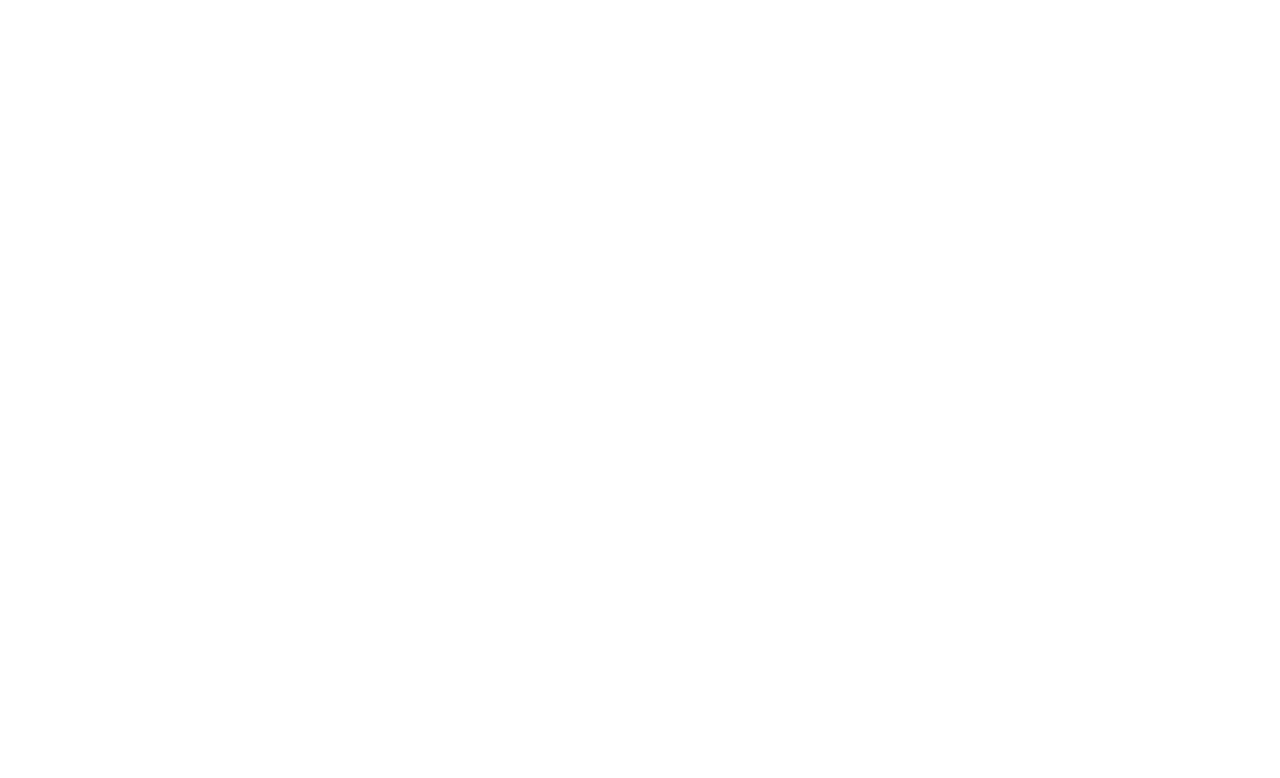
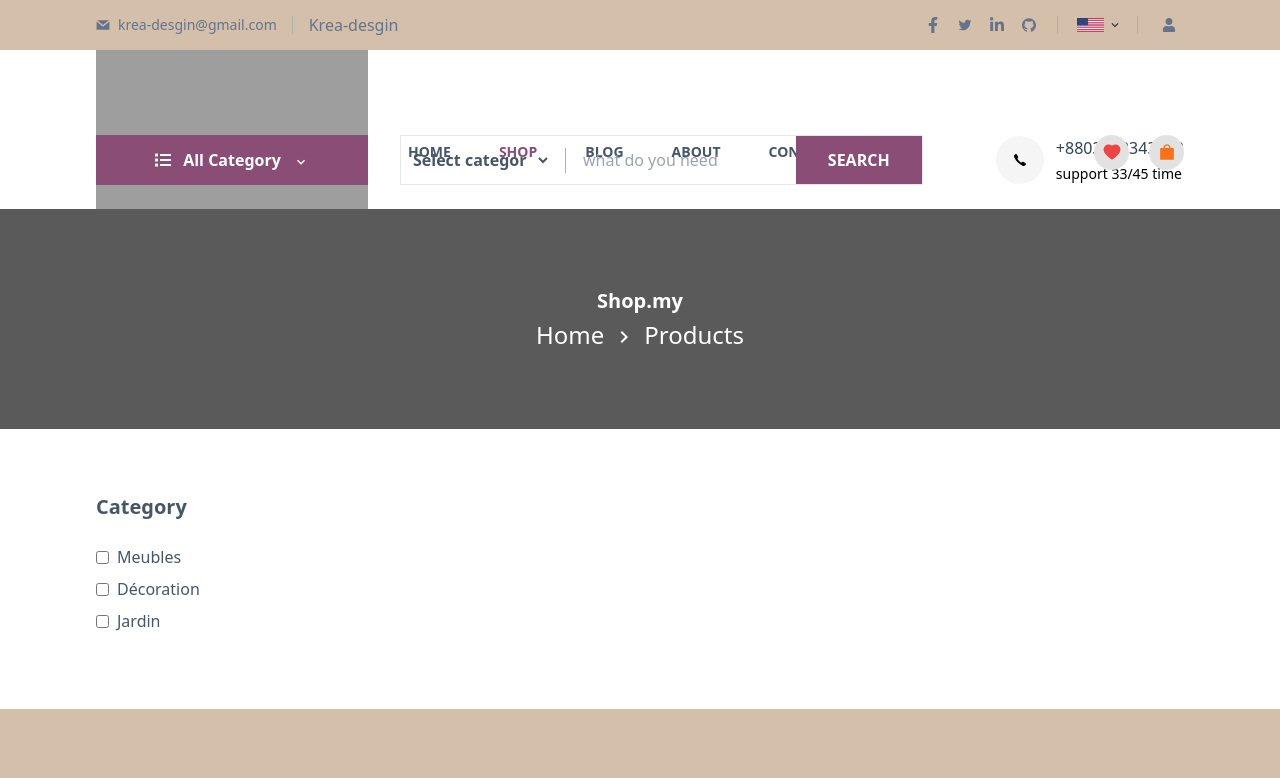
Before and after one commit to ch3rrywolf/krea, a React (Create React App) app in the folder client/: page /shops in a window 1280 px wide. Before the commit this address had no page. Shown: the top 778 px of the page. Built offline with nearby package versions, Linux system fonts and the light colour scheme.

Commit message:
[FRONT] Client Espace Components{Shops.jsx.}

```diff
--- a/client/src/App.jsx
+++ b/client/src/App.jsx
@@ -1,11 +1,13 @@
 import { BrowserRouter, Routes, Route} from 'react-router-dom'
 import Home from './pages/Home'
+import Shops from './pages/Shops';
 
 function App() {
   return (
     <BrowserRouter>
       <Routes>
-        <Route path='' element={<Home />} />
+        <Route path='/' element={<Home />} />
+        <Route path='/shops' element={<Shops />} />
       </Routes>
     </BrowserRouter>
   );
--- a/client/src/components/Headers.jsx
+++ b/client/src/components/Headers.jsx
@@ -84,7 +84,7 @@
                                         <Link className={`p-2 block ${pathname === '/' ? 'text-[#8A4D76]' : 'text-slate-600'}`}>Home</Link>
                                     </li>
                                     <li>
-                                        <Link to='/shops' className={`p-2 block ${pathname === '/shop' ? 'text-[#8A4D76]' : 'text-slate-600'}`}>Shop</Link>
+                                        <Link to='/shops' className={`p-2 block ${pathname === '/shops' ? 'text-[#8A4D76]' : 'text-slate-600'}`}>Shop</Link>
                                     </li>
                                     <li>
                                         <Link className={`p-2 block ${pathname === '/blog' ? 'text-[#8A4D76]' : 'text-slate-600'}`}>Blog</Link>
--- /dev/null
+++ b/client/src/pages/Shops.jsx
@@ -0,0 +1,54 @@
+import React, {useState} from 'react'
+import { Link } from 'react-router-dom'
+import { MdOutlineKeyboardArrowRight } from 'react-icons/md'
+import Headers from '../components/Headers'
+import Footer from '../components/Footer'
+
+const  categorys = ['Meubles','Décoration','Jardin']
+
+const Shops = () => {
+    const [filter,setFilter] = useState(true)
+    return (
+        <div>
+            <Headers />
+            <section className='bg-[url("http://localhost:3000/images/banner/shop.gif")] h-[220px] mt-6 bg-cover bg-no-repeat relative bg-left'>
+                <div className='absolute left-0 top-0 w-full h-full bg-[#2422228a]'>
+                    <div className='w-[85%] md:w-[80%] sm:w-[90%] lg:w-[90%] h-full mx-auto'>
+                        <div className='flex flex-col justify-center gap-1 items-center h-full w-full text-white'>
+                            <h2 className='text-xl font-bold'>Shop.my</h2>
+                            <div className='flex justify-center items-center gap-2 text-2xl w-full'>
+                                <Link to='/'>Home</Link>
+                                <span className='pt-1'><MdOutlineKeyboardArrowRight /></span>
+                                <span>Products</span>
+                            </div>
+                        </div>
+                    </div>
+                </div>
+            </section>
+            <section className='py-16'>
+                <div className='w-[85%] md:w-[90%%] sm:w-[90%] lg:w-[90%] h-full mx-auto'>
+                    <div className={`md:block hidden ${!filter ? 'mb-6' : 'mb-0'} `}>
+                        <button onClick={() => setFilter(!filter)} className='text-center w-full py-2 px-3 bg-indigo-500 text-white'>Filter Product</button>
+                    </div>
+                    <div className='w-full flex flex-wrap'>
+                        <div className={`w-3/12 md-lg:w-4/12 md:w-full pr-8 ${filter ?  'md:h-0 md:overflow-hidden md:mb-6' : 'md:h-auto md:overflow-auto md:mb-0'}`}>
+                            <h2 className='text-xl font-bold mb-3 text-slate-600'>Category</h2>
+                            <div className='py-2'>
+                                {
+                                    categorys.map((c, i) => <div className='flex justify-start items-center gap-2 py-1' key={i}>
+                                        <input type='checkbox' id={c} />
+                                        <label className='text-slate-600 block cursor-pointer' htmlFor={c}>{c}</label>
+                                    </div>)
+                                }
+                            </div>
+                        </div>
+
+                    </div>
+                </div>
+            </section>
+            <Footer />
+        </div>
+    )
+}
+
+export default Shops
```
